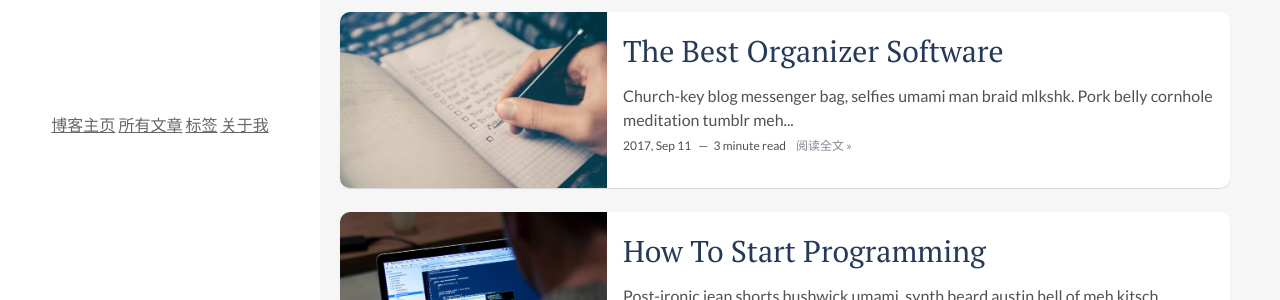
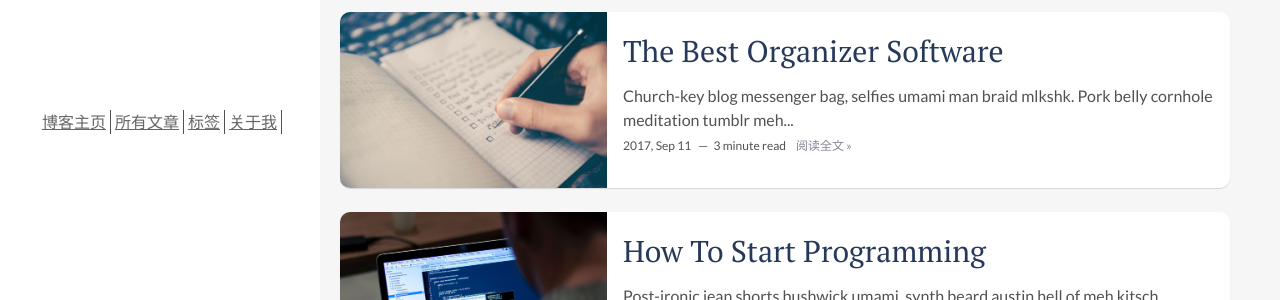
Before and after one commit to 19991010wan/19991010wan-Blog, a Jekyll site: the page built from index.html, in a window 1280 px wide. Shown: the part 408-708 px from the top of the page. Built offline with Jekyll 4.4.1, drawn with Linux system fonts in a browser that asks for light colours; nearby versions of some CDN libraries; the list of posts is cut into pages by our own code; comment, search, counter and statistics services are not loaded.

Commit message:
update main.css

```diff
--- a/assets/css/main.css
+++ b/assets/css/main.css
@@ -839,16 +839,16 @@ table tfoot td {
 .navigation-wrapper {
   padding: 20px 0;
   background: #ffffff;
-  border-bottom: 1px solid rgba(255, 255, 255, 0.15);
   text-align: center; }
   .navigation-wrapper .navigation {
+    display: inline-block;
     list-style-type: none; }
     .navigation-wrapper .navigation .navigation__item {
-      display: inline-block;
-      margin-left: 0;
+      float: left;
+      padding: 4px;
+      border-right: 1px solid;
       line-height: 1em; }
       .navigation-wrapper .navigation .navigation__item a {
-        display: inline-block;
         width: 100%;
         border-color: #666;
         color: #666;
```
